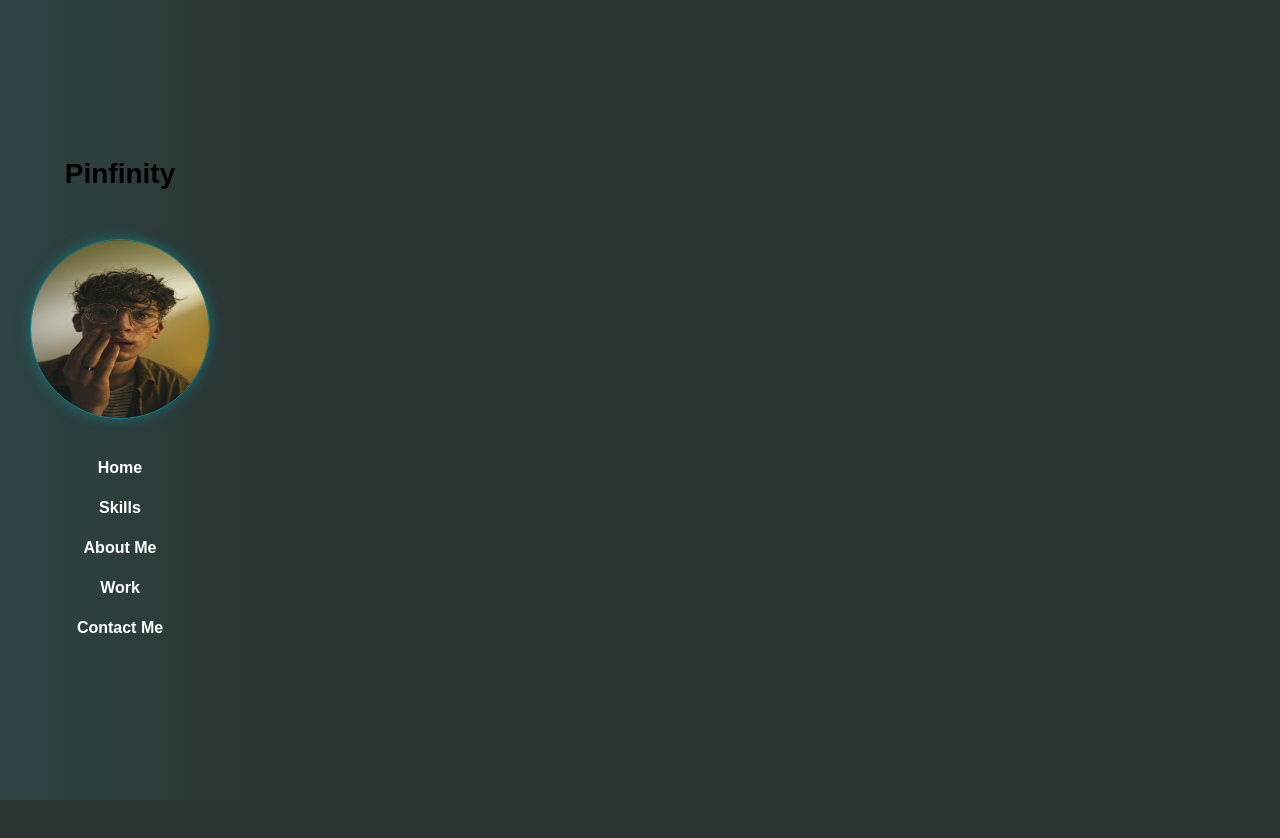
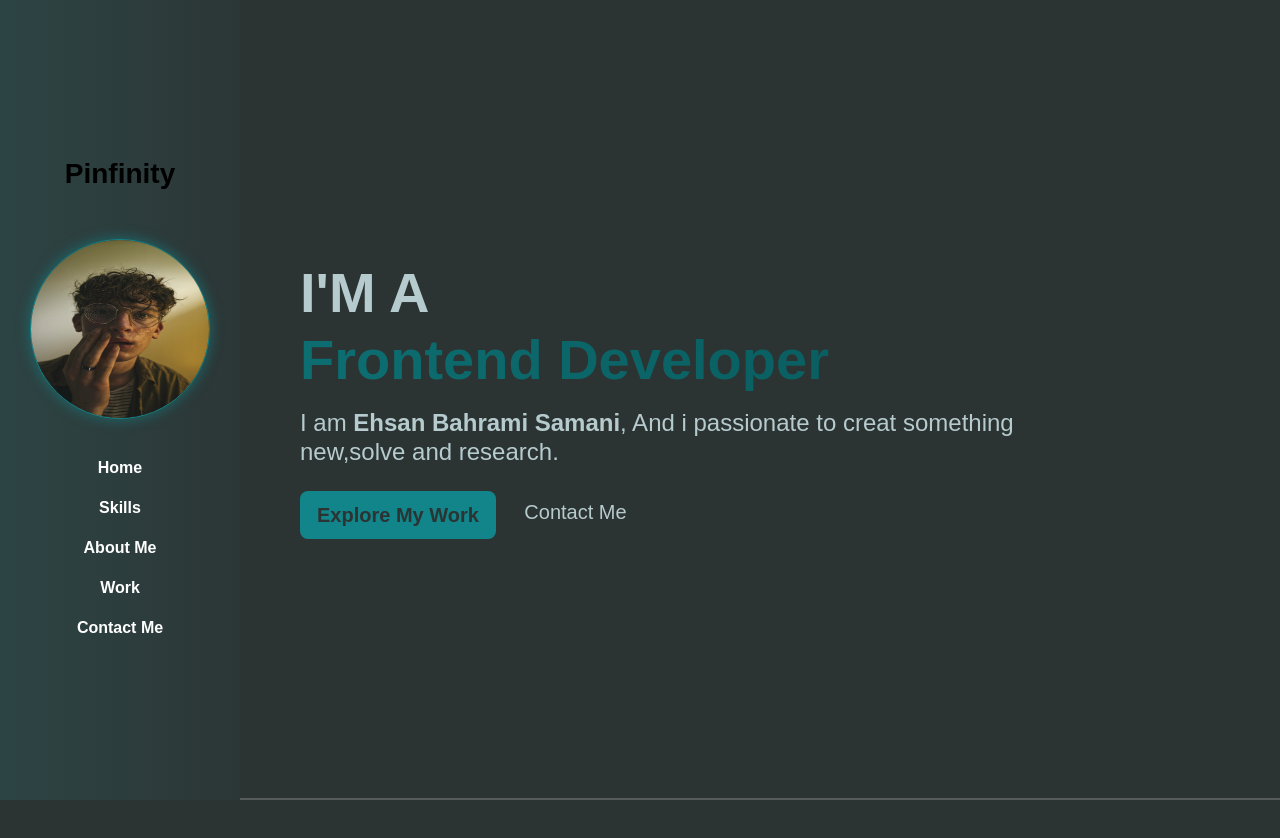
Before and after one commit to pinfinity1/ehsan_portfolio, a plain HTML site: page index.html in a window 1280 px wide. Shown: the top 838 px of the page. Before the commit the page ends 800 px from the top, so only its background shows below. Drawn offline with nearby package versions, Linux system fonts and the light colour scheme; a web font is replaced by a local one.

Commit message:
finish home section

```diff
--- a/css/style.css
+++ b/css/style.css
@@ -11,12 +11,74 @@ body {
   color: var(--color-body);
   font-family: var(--font-family);
 }
+a {
+    text-decoration: none;
+    color: var(--color-body);
+    cursor: pointer;
+}
+/* navbar */
+.navbar {
+  background-color: var(--color-primary);
+}
 
 .nav-link {
   font-weight: 700;
   color: #fff;
-  cursor: pointer;
+
 }
+/* this style for all sections */
+.sections {
+    min-height: 100vh;
+    height: 100%;
+    display: flex;
+    align-items: center;
+    border-bottom: 2px solid rgba(255, 255, 255, 0.2);
+  }
+/* /all sections */
+
+
+/* home section */
+.home_text {
+    background: linear-gradient(
+        60deg,
+        var(--color-body),
+        var(--color-brand),
+        var(--color-brand2)
+      );
+  -webkit-background-clip: text;
+  -webkit-text-fill-color: transparent;
+  background-size: 400% 400%;
+  animation: gradient 10s ease infinite;
+
+}
+.home_btn {
+    font-weight: 700;
+    cursor: pointer;
+    color: var(--color-secondary);
+    background-color: var(--color-brand);
+}
+.home_btn:hover,
+.home_btn:focus {
+    background-color: var(--color-brand2);
+    color: var(--color-secondary);
+}
+.home_link {
+    position: relative;
+}
+.home_link::after {
+    content: "";
+    width: 0%;
+    height: 2px;
+    background-color: var(--color-brand);
+    position: absolute;
+    left: 0;
+    top: 110%;
+    transition: all 0.4s;
+}
+.home_link:hover::after {
+    width: 100%;
+}
+
 
 @keyframes gradient {
   0% {
@@ -47,6 +109,9 @@ body {
     width: 180px;
     height: 180px;
     border: 1px solid var(--color-brand);
-    box-shadow: 0px 0px 12px 2px rgba(17,133,137,0.5);
+    box-shadow: 0px 0px 12px 2px rgba(17, 133, 137, 0.5);
+  }
+  .banner {
+    padding-left: 240px;
   }
 }
--- a/index.html
+++ b/index.html
@@ -22,11 +22,12 @@
 
 <body>
     <!-- Navbar -->
-    <nav class="navbar navbar-expand-md ">
+    <nav class="navbar navbar-expand-md fixed-top">
         <div class="container flex-md-column text-md-center">
             <a class="navbar-brand mx-md-auto mb-md-4" href="#">
                 <p class="h3 fw-bold mb-md-5">Pinfinity</p>
-                <img src="./assets/images/avatar.jpg" class="avatar d-none d-md-block rounded-circle" alt="avatar image">
+                <img src="./assets/images/avatar.jpg" class="avatar d-none d-md-block rounded-circle "
+                    alt="avatar image">
             </a>
             <button class="navbar-toggler" type="button" data-bs-toggle="collapse" data-bs-target="#navbarNav">
                 <span class="navbar-toggler-icon"></span>
@@ -52,7 +53,31 @@
             </div>
         </div>
     </nav>
-    <!-- Navbar -->
+    <!-- /Navbar -->
+    <!-- BANNER -->
+    <div class="banner">
+        <!-- HOME -->
+        <section id="home" class="sections px-md-5">
+            <div class="container d-flex align-items-center h-100">
+                <div class="row">
+                    <div class="col-md-10">
+                        <h1 class="display-4 fw-bold mb-3">I'M A <span class="home_text d-block fw-bolder">Frontend
+                                Developer</span></h1>
+                        <p class="h4 mb-4">I am <strong>Ehsan Bahrami Samani</strong>, And i passionate to creat something new,solve and
+                            research.</p>
+                        <a href="#work" class="btn btn-lg home_btn me-4">Explore My Work</a>
+                        <a href="#" class="h5 home_link">Contact Me</a>
+                    </div>
+                </div>
+            </div>
+        </section>
+        <!-- /HOME -->
+        <!-- SKILLS -->
+        <section id="skills" class="sections">
+        </section>
+        <!-- /SKILLS -->
+    </div>
+    <!-- /BANNER -->
 
 
 
```
